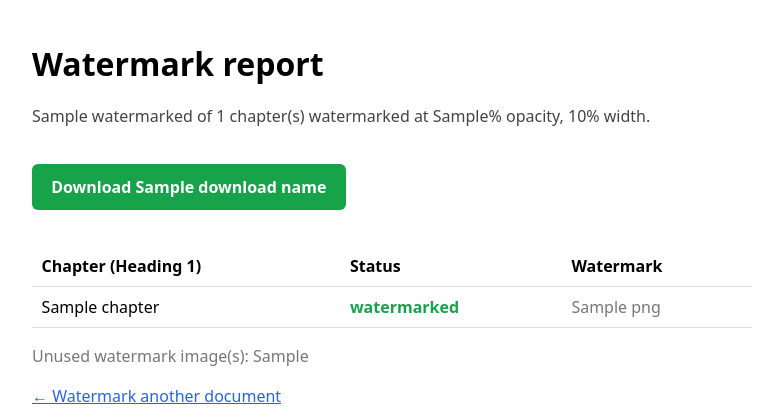
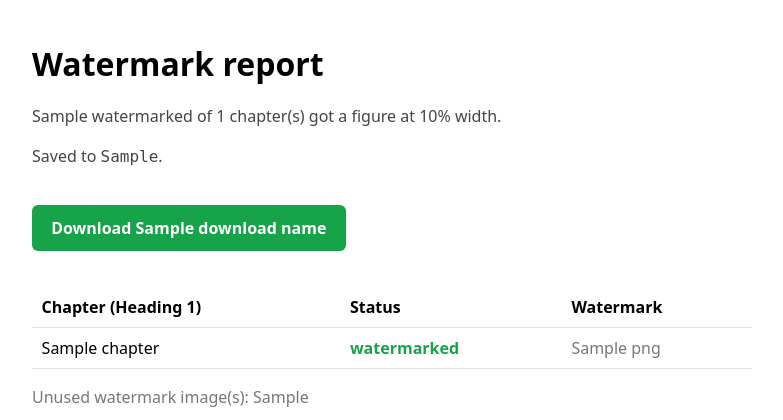
Before and after one commit to wboeger/charcoal_watermark, a Flask app: template templates/result.html in a window 1280 px wide. Shown: the top 420 px of the page, without its empty margins (248-1031 px from the left). Run offline with Flask 3, Linux system fonts and the light colour scheme; the template is opened without the code that fills it: most values are stand-ins (such as "Sample title", 1, 10 or a date in 2020); some libraries are stand-ins or nearby versions.

Commit message:
Remove Convert-to-PDF box; save outputs to <LOCAL_SAVE_DIR>/processadas (single + batch); fix process() corruption

```diff
--- a/app.py
+++ b/app.py
@@ -2,8 +2,8 @@
 
 Upload one or more ``.docx`` files (or a whole folder) plus figure images. Each
 ``Heading 1`` chapter gets the image whose file name shares its name inserted
-beside the title (tight wrap, opaque). Optionally export each document to PDF and
-stamp a diagonal, semi-transparent text watermark on every page.
+beside the title (tight wrap, opaque). Optionally add a diagonal, semi-transparent
+text watermark on every page. Output is always ``.docx``.
 """
 
 from __future__ import annotations
@@ -58,11 +58,12 @@ def _too_large(_):
 _OUTPUTS: dict[str, tuple[str, object, str]] = {}
 _STORE_CAP = 64
 
-# LOCAL_SAVE_DIR set   -> "local" mode: batch results are also written to disk
-#                         under <dir>/watermarked on this machine.
+# LOCAL_SAVE_DIR set   -> "local" mode: results are also written to disk under
+#                         <dir>/processadas on this machine.
 # LOCAL_SAVE_DIR unset -> "download" mode (default, e.g. Railway).
 _local_dir = os.environ.get("LOCAL_SAVE_DIR")
 LOCAL_SAVE_DIR = Path(_local_dir).resolve() if _local_dir else None
+_OUTPUT_FOLDER = "processadas"
 
 
 def _remember(store: dict, token: str, value) -> None:
@@ -194,14 +195,25 @@ def process():
     # Single document -> the per-chapter report page.
     if len(docs) == 1:
         d = docs[0]
+        saved_dir = None
+        if LOCAL_SAVE_DIR is not None:
+            dest_dir = LOCAL_SAVE_DIR / _OUTPUT_FOLDER
+            dest_dir.mkdir(parents=True, exist_ok=True)
+            saved_path = _unique_path(dest_dir, d["name"])
+            saved_path.write_bytes(d["data"])
+            d["name"] = saved_path.name
+            saved_dir = str(dest_dir)
         token = uuid.uuid4().hex
-        _remember(_OUTPUTS, token, ("bytes", d["data"], d["name"]))
+        if saved_dir:
+            _remember(_OUTPUTS, token, ("path", str(Path(saved_dir) / d["name"]), d["name"]))
+        else:
+            _remember(_OUTPUTS, token, ("bytes", d["data"], d["name"]))
         return render_template(
             "result.html", report=d["report"], token=token, download_name=d["name"],
-            width_pct=round(width_pct * 100),
+            width_pct=round(width_pct * 100), saved_dir=saved_dir,
         )
 
-    # Multiple documents -> collect all into a "watermarked" folder / zip.
+    # Multiple documents -> collect all into a "processadas" folder / zip.
     used: set[str] = set()
     for d in docs:
         d["name"] = _unique_name(d["name"], used)
@@ -210,12 +222,12 @@ def process():
     buf = io.BytesIO()
     with zipfile.ZipFile(buf, "w", zipfile.ZIP_DEFLATED) as zf:
         for d in docs:
-            zf.writestr(f"watermarked/{d['name']}", d["data"])
-    _remember(_OUTPUTS, token, ("bytes", buf.getvalue(), "watermarked.zip"))
+            zf.writestr(f"{_OUTPUT_FOLDER}/{d['name']}", d["data"])
+    _remember(_OUTPUTS, token, ("bytes", buf.getvalue(), f"{_OUTPUT_FOLDER}.zip"))
 
     saved_dir = None
     if LOCAL_SAVE_DIR is not None:
-        dest_dir = LOCAL_SAVE_DIR / "watermarked"
+        dest_dir = LOCAL_SAVE_DIR / _OUTPUT_FOLDER
         dest_dir.mkdir(parents=True, exist_ok=True)
         for d in docs:
             _unique_path(dest_dir, d["name"]).write_bytes(d["data"])
@@ -279,8 +291,6 @@ if __name__ == "__main__":
     url = f"http://127.0.0.1:{port}"
     mode = f"saving to {LOCAL_SAVE_DIR}" if LOCAL_SAVE_DIR else "download mode"
     print(f" * Chapter Watermarker -> {url}  ({mode})")
-    # Open the browser once the server is up (skip in debug to avoid the reloader
-    # opening it twice; set NO_BROWSER=1 to disable).
     if not debug and os.environ.get("NO_BROWSER", "").lower() not in ("1", "true", "on"):
         import threading
         import webbrowser
--- a/templates/result.html
+++ b/templates/result.html
@@ -21,9 +21,10 @@
 <body>
   <h1>Watermark report</h1>
   <p class="summary">
-    {{ report.watermarked }} of {{ report.total_chapters }} chapter(s) watermarked
-    at {{ opacity_pct }}% opacity, {{ width_pct }}% width.
+    {{ report.watermarked }} of {{ report.total_chapters }} chapter(s) got a figure
+    at {{ width_pct }}% width.
   </p>
+  {% if saved_dir %}<p class="summary">Saved to <code>{{ saved_dir }}</code>.</p>{% endif %}
 
   <a class="dl" href="/download/{{ token }}">Download {{ download_name or "watermarked .docx" }}</a>
 
--- a/templates/result_batch.html
+++ b/templates/result_batch.html
@@ -28,8 +28,8 @@
 
   <h1>Watermark batch &check;</h1>
   <p class="summary">
-    {{ count }} document(s) processed, {{ total_watermarked }} chapter(s) watermarked total
-    at {{ opacity_pct }}% opacity, {{ width_pct }}% width.
+    {{ count }} document(s) processed, {{ total_watermarked }} chapter(s) got a figure total
+    at {{ width_pct }}% width.
   </p>
 
   {% if saved_dir %}
```
Also changed, not shown: 1 other file.
